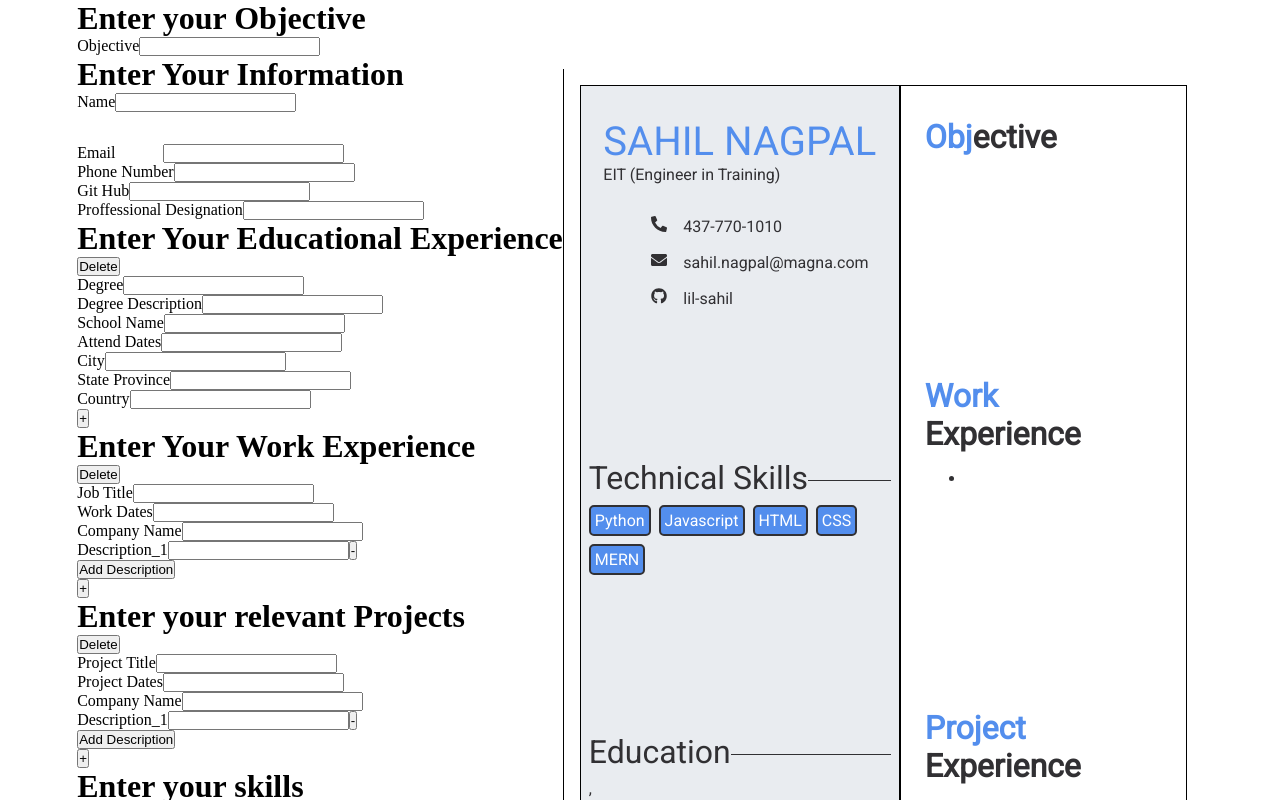
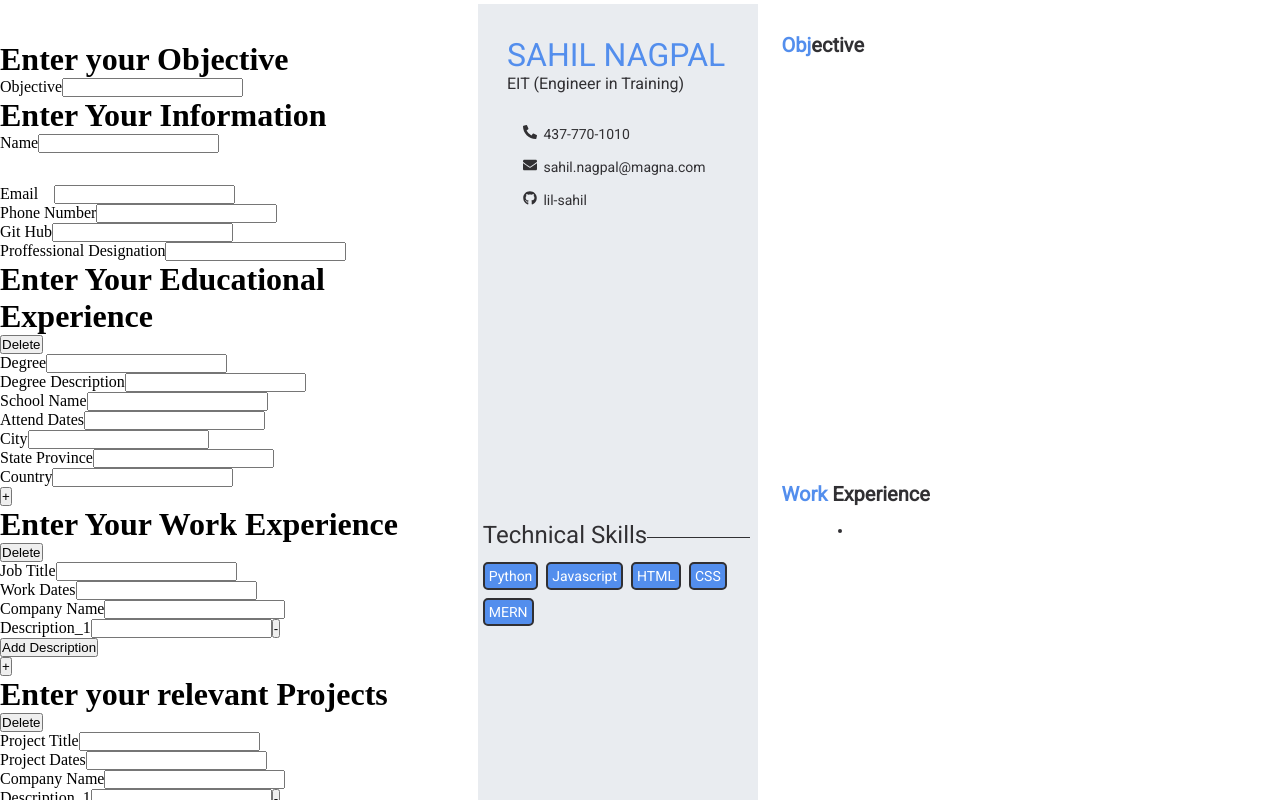
Before and after one commit to lil-sahil/react_cv_project, a React (Create React App) app: page / in a window 1280 px wide. Shown: the top 800 px of the page. Built offline with nearby package versions, Linux system fonts and the light colour scheme.

Commit message:
Fixed the preview screen container to remain 8.5 inches by 11 inches to better portray how the resume will look when printed on a letter sized paper. Also removed borders.

```diff
--- a/src/index.css
+++ b/src/index.css
@@ -14,6 +14,8 @@ ul {
   --primary-color: #538eed;
   --secondary-color: #313033;
   --preview-sidebar-background-color: #e9ecf0;
+  --font-size-preview-main: 14px;
+  --font-size-preview-sidebar: 14px;
 }
 
 /* Global classes */
@@ -44,19 +46,18 @@ ul {
 
 /* Preview Screen */
 #preview-screen {
-  height: 100vh;
-  width: 50vw;
+  /* height: 100vh;
+  width: 50vw; */
   overflow: hidden;
-  border-left: 1px solid black;
 }
 
 /* Preview Container */
 #preview-container {
-  padding: 1rem;
-  height: 100%;
+  padding: 0.25rem;
+  height: 11in;
   font-family: var(--main-font);
   color: var(--secondary-color);
-  width: 100%;
+  width: 8.5in;
 
 }
 
@@ -64,9 +65,8 @@ ul {
 
 /* Preview Sidebar */
 #preview-sidebar {
-  min-width: 20rem;
-  max-width: 20rem;
-  border: black 1px solid;
+  min-width: 35%;
+  max-width: 35%;
   height: 100%;
   padding: 1rem 0.5rem;
   display: flex;
@@ -74,6 +74,7 @@ ul {
   align-items: center;
   justify-content: space-between;
   background-color: var(--preview-sidebar-background-color);
+  font-size: var(--font-size-preview-sidebar);
 }
 
 
@@ -81,7 +82,7 @@ ul {
 
 .info-icon{
   display: inline;
-  margin-right: 1rem;
+  margin-right: 0.4rem;
 }
 
 #preview-general > div {
@@ -95,12 +96,12 @@ ul {
 }
 
 #preview-general > .name {
-  font-size: 2.5rem;
+  font-size: 2rem;
   font-family: 'Roboto', sans-serif;
 }
 
 #preview-general > .phone, .email, .git-hub {
-  margin: 2rem 0 0 3rem;
+  margin: 2rem 0 0 1rem;
 }
 
 
@@ -110,7 +111,7 @@ ul {
 }
 .preview-sidebar-heading {
   text-align: left;
-  font-size: 2rem;
+  font-size: 1.5rem;
   border-bottom: 1px solid var(--secondary-color);
   line-height: 0.1rem;
 }
@@ -161,12 +162,16 @@ ul {
   flex-direction: column;
   align-items: center;
   justify-content: space-between;
-  border: 1px solid black;
+  font-size: var(--font-size-preview-main)
+}
+
+#preview-main > div {
+  margin-top: 0.8rem;
 }
 
 .preview-main-heading {
   text-align: left;
-  font-size: 2rem;
+  font-size: 1.25rem;
   font-weight: 800;
   margin-bottom: 1rem;
 }
```
